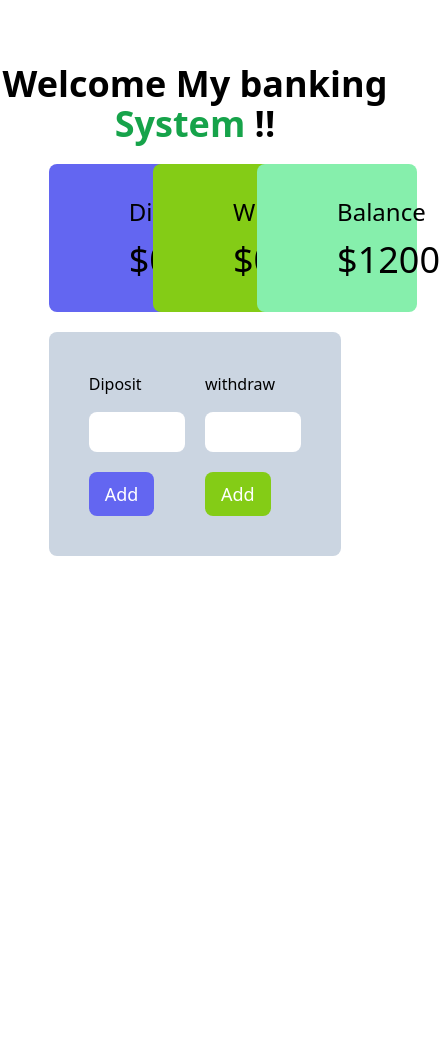
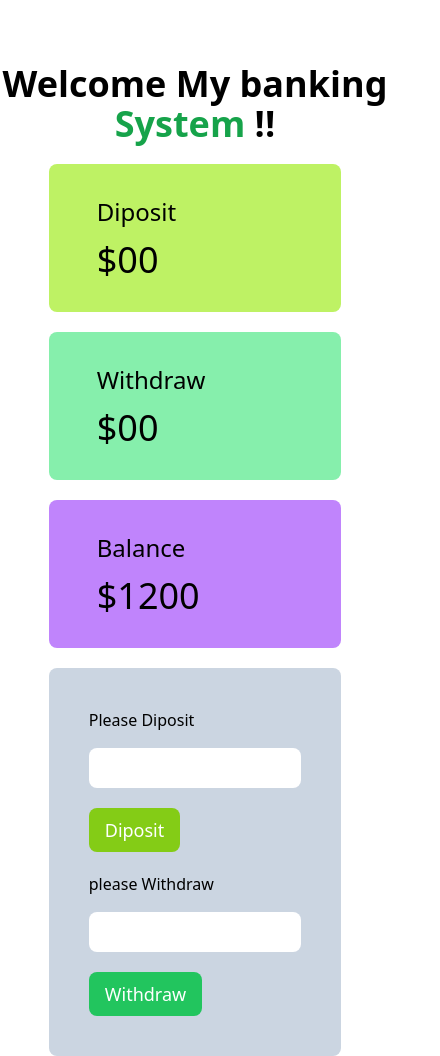
Before and after one commit to devTamim/banking-system, a plain HTML site: page bank.html in a window 390 px wide. Shown: the whole page, 440 px wide, since content can reach past the window. Before the commit the page ends 844 px from the top, so only its background shows below. Drawn offline with nearby package versions, Linux system fonts and the light colour scheme.

Commit message:
responsive

```diff
--- a/bank.html
+++ b/bank.html
@@ -15,16 +15,16 @@
     </section>
     <section class="">
     <div>
-    <div class="grid grid-cols-3 gap-5 w-3/4 mx-auto mt-5">
-      <div class="bg-indigo-500 px-20 py-8 rounded-lg">
+    <div class="grid md:grid-cols-3 gap-5 w-3/4 mx-auto mt-5">
+      <div class="bg-lime-300 px-12 py-8 rounded-lg">
        <h1  class="text-2xl">Diposit</h1>
        <h1  class="text-4xl mt-3">$<span id="addDiposit" >00</span> </h1>
       </div>
-      <div class="bg-lime-500 px-20 py-8 rounded-lg">
+      <div class="bg-green-300 px-12 py-8 rounded-lg">
        <h1 id="" class="text-2xl">Withdraw</h1>
        <h1 class="text-4xl mt-3">$<span id="addWithdraw">00</span></h1>
       </div>
-      <div class="bg-green-300 px-20 py-8 rounded-lg">
+      <div class="bg-purple-400 px-12 py-8 rounded-lg">
        <h1 class="text-2xl">Balance</h1>
        <h1 class="text-4xl mt-3">$<span id="balance">1200</span> </h1>
       </div>
@@ -34,16 +34,16 @@
     </div>
     </section>
     <section>
-    <div class="grid grid-cols-2 gap-5 w-3/4 mx-auto mt-5 bg-slate-300 py-10 px-10 rounded-lg">
+    <div class="grid md:grid-cols-2 gap-5 w-3/4 mx-auto mt-5 bg-slate-300 py-10 px-10 rounded-lg">
       <div>
-        <label for="">Diposit</label>
-        <input type="text" id="diposit" class="block w-full mb-5 mt-4 p-2 rounded-lg" required>
-        <button id="dipositBtn" class="bg-indigo-500 py-2 px-4 text-white text-lg font-medium rounded-lg">Add</button>
+        <label for="">Please Diposit</label>
+        <input type="text" id="diposit" class="block w-full mb-5 mt-4 p-2 rounded-lg">
+        <button id="dipositBtn" class="bg-lime-500 py-2 px-4 text-white text-lg font-medium rounded-lg">Diposit</button>
       </div>
       <div>
-        <label for="">withdraw</label>
-        <input type="text" id="withdraw" class="block w-full mb-5 mt-4 p-2 rounded-lg" required>
-        <button id="withdrawBtn" class="bg-lime-500 py-2 px-4 text-white text-lg font-medium rounded-lg">Add</button>
+        <label for="">please Withdraw</label>
+        <input type="text" id="withdraw" class="block w-full mb-5 mt-4 p-2 rounded-lg">
+        <button id="withdrawBtn" class="bg-green-500 py-2 px-4 text-white text-lg font-medium rounded-lg">Withdraw</button>
       </div>
     </div>
     </section>
```
